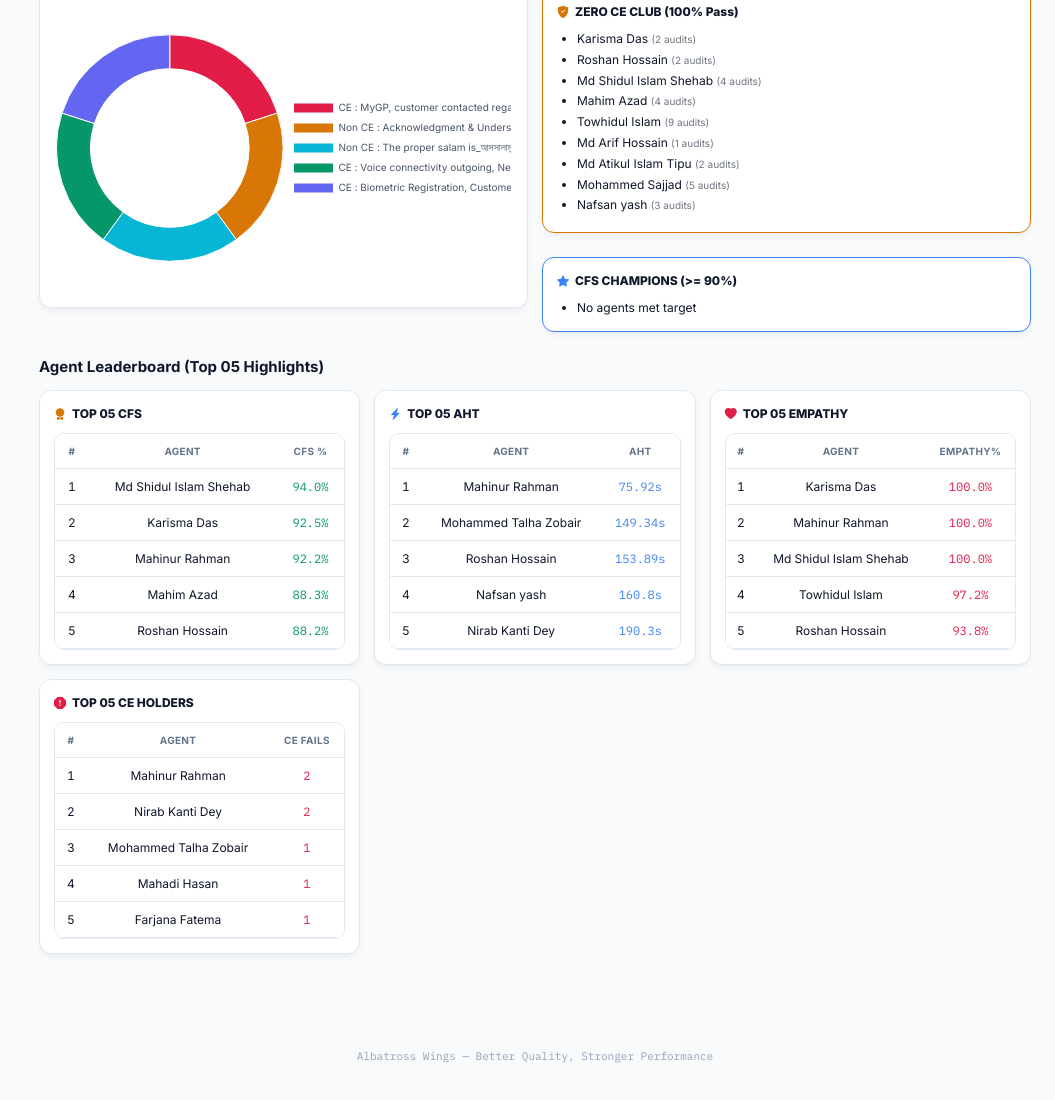
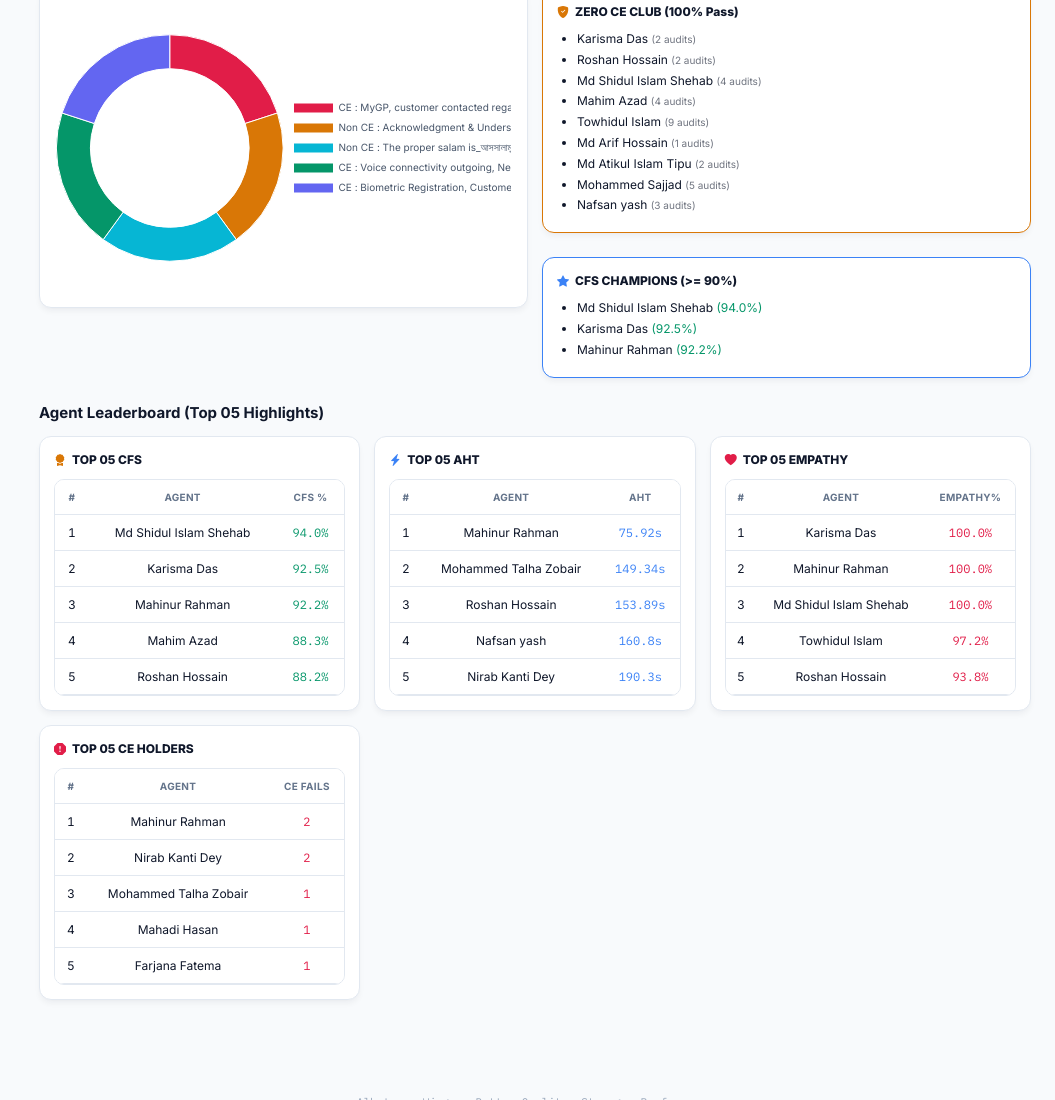
Before and after one commit to albatrosswings202509-dev/Team-Performance-Dashboard, a plain HTML site: page index.html in a window 1280 px wide. Shown: the part 934-2034 px from the top of the page, without its empty margins (225-1280 px from the left). Drawn offline with nearby package versions, Linux system fonts and the light colour scheme.

Commit message:
Update index.html

```diff
--- a/index.html
+++ b/index.html
@@ -170,6 +170,7 @@
   .table-wrap { max-height: 480px; overflow-y: auto; overflow-x: auto; border: 1px solid var(--border-color); border-radius: 10px; background: var(--bg-card); -webkit-overflow-scrolling: touch; position: relative; }
   .table-wrap table th:first-child, .table-wrap table td:first-child { position: sticky; left: 0; z-index: 5; background: var(--bg-card); box-shadow: 2px 0 6px rgba(0,0,0,0.05); }
   .table-wrap table th:first-child { z-index: 15; }
+
   .heat-good { background: rgba(16, 185, 129, 0.08); } .heat-warn { background: rgba(245, 158, 11, 0.08); } .heat-bad { background: rgba(244, 63, 94, 0.08); }
   .num { font-family: var(--mono); }
   .pill { display: inline-block; padding: 2px 8px; border-radius: 4px; font-size: 10px; font-weight: 700; white-space: nowrap; }
@@ -661,8 +662,19 @@
     const audits = appData.sheets['Audit Details']?.list || []; const kpi = appData.sheets['KPI'] || [];
     const zeroCeAgents = audits.filter(a => a.totalAudits > 0 && a.totalFail === 0);
     const zeroList = zeroCeAgents.length > 0 ? zeroCeAgents.map(a => `<li style="margin-bottom:4px;">${a.agentName} <span style="opacity:0.6; font-size:10px;">(${a.totalAudits} audits)</span></li>`).join('') : "<li>No agents found yet</li>";
-    const topCfs = [...kpi].filter(a => !isNaN(a.cfsRaw) && a.cfsRaw >= 90).sort((a,b) => b.cfsRaw - a.cfsRaw).slice(0, 3);
-    const cfsList = topCfs.length > 0 ? topCfs.map(a => `<li style="margin-bottom:4px;">${a.name} <span class="text-success fw-bold">(${a.cfsDisplay})</span></li>`).join('') : "<li>No agents met target</li>";
+
+    // PERFECT CFS PARSING FIX
+    const topCfs = [...kpi].filter(a => {
+        let val = parseFloat(String(a.cfsPercent || a.cfsPct).replace('%', ''));
+        return !isNaN(val) && val >= 90;
+    }).sort((a,b) => {
+        let vA = parseFloat(String(a.cfsPercent || a.cfsPct).replace('%', '')) || 0;
+        let vB = parseFloat(String(b.cfsPercent || b.cfsPct).replace('%', '')) || 0;
+        return vB - vA;
+    }).slice(0, 3);
+
+    const cfsList = topCfs.length > 0 ? topCfs.map(a => `<li style="margin-bottom:4px;">${a.name} <span class="text-success fw-bold">(${a.cfsPercent || a.cfsPct})</span></li>`).join('') : "<li>No agents met target</li>";
+
     document.getElementById('gamificationGrid').innerHTML = `<div class="lb-card" style="border: 1px solid var(--color-warn); width:100%;"><div class="pname"><i class="bi bi-shield-fill-check text-warning"></i> ZERO CE CLUB (100% Pass)</div><ul style="margin:0; padding-left:20px; font-size:12px; color:var(--text-main); line-height:1.4;">${zeroList}</ul></div><div class="lb-card" style="border: 1px solid var(--color-blue); width:100%; margin-top:10px;"><div class="pname"><i class="bi bi-star-fill text-info"></i> CFS CHAMPIONS (>= 90%)</div><ul style="margin:0; padding-left:20px; font-size:12px; color:var(--text-main); line-height:1.4;">${cfsList}</ul></div>`;
   }
 
```
